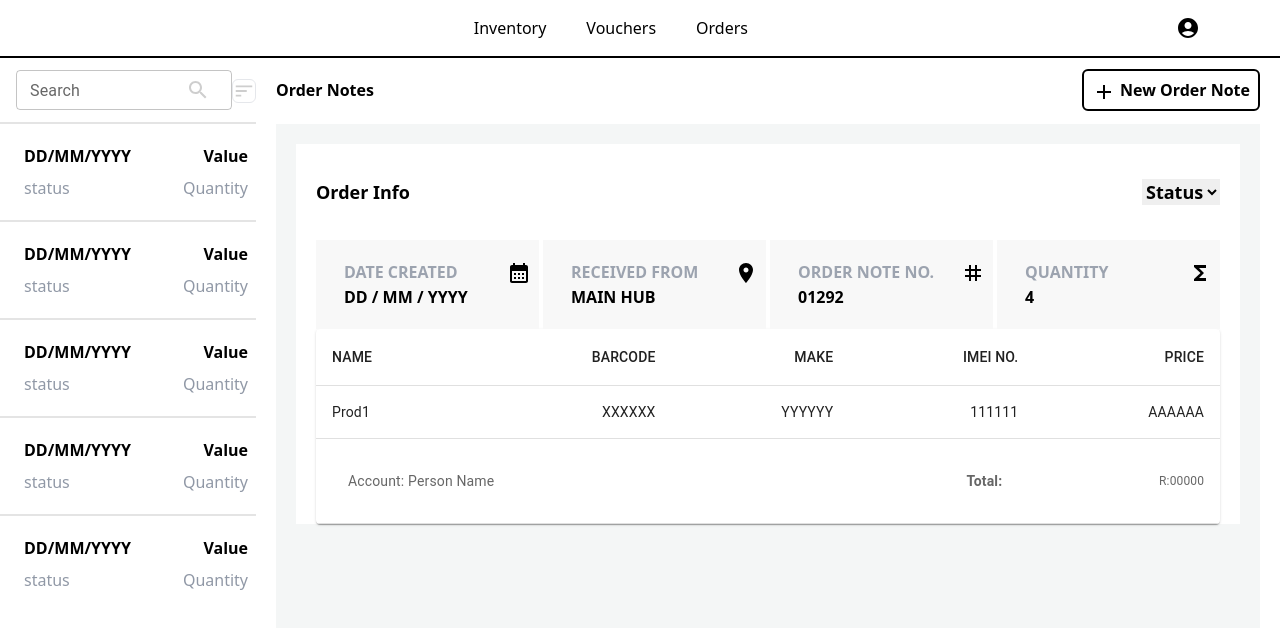
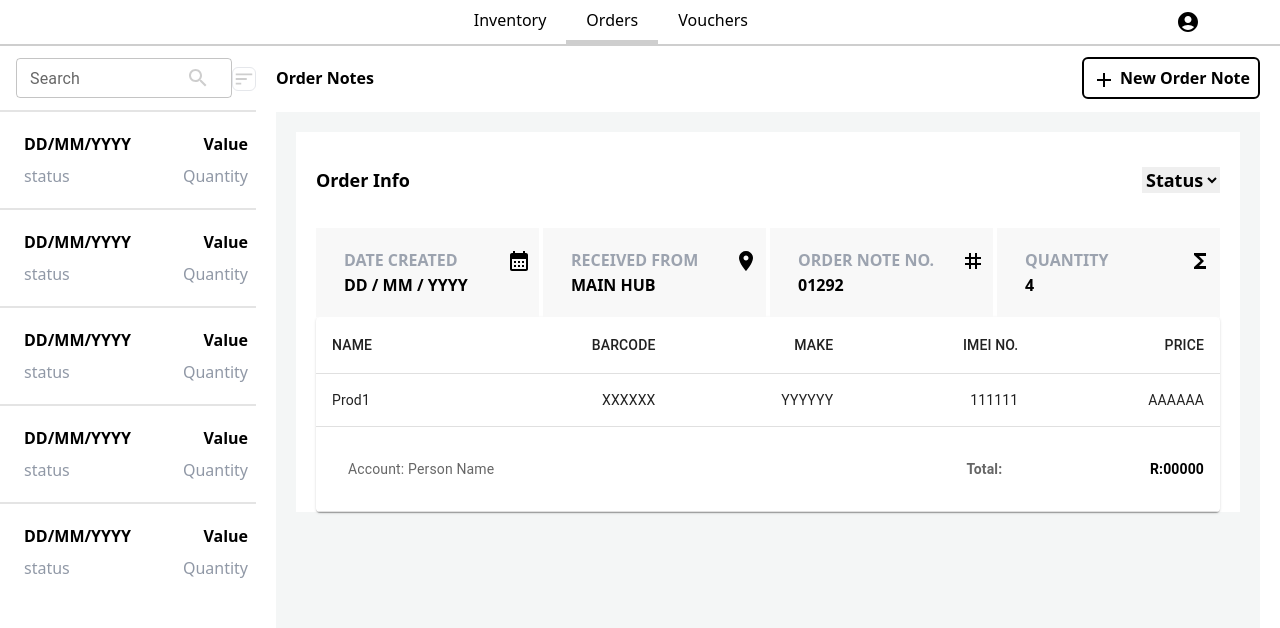
Before and after one commit to MapieMamunhe/siglonet-web-test-page, a Next.js app: page /orders/list in a window 1280 px wide. Shown: the top 628 px of the page. Built offline with nearby package versions, Linux system fonts and the light colour scheme.

Commit message:
Refactor
Update order info component styles
Add active property to otherPages array
Add border style according to the active property of other pages array

```diff
--- a/src/components/OrderInfoComponent.tsx
+++ b/src/components/OrderInfoComponent.tsx
@@ -85,8 +85,10 @@ export function OrderInfoComponent(props: props) {
                   </caption>
                 </TableCell>
                 <TableCell>
-                  <div className="flex justify-end">
-                    <span>R:00000</span>
+                  <div className="flex justify-end ">
+                    <span className="font-bold text-sm text-black">
+                      R:00000
+                    </span>
                   </div>
                 </TableCell>
               </TableRow>
--- a/src/pages/orders/NavLinksComponent.tsx
+++ b/src/pages/orders/NavLinksComponent.tsx
@@ -5,11 +5,18 @@ type props = { otherPages: any[] };
 export function NavLinksComponent(props: props) {
   return (
     <header>
-      <nav className="border-b-2 border-solid border-black grid grid-cols-5">
+      <nav className="border-b-2 border-solid border-[#CECECE] grid grid-cols-5">
         <ul className="flex justify-end col-span-3">
           {props.otherPages.map((page) => (
             <Link href={page.link} key={page.name}>
-              <li className="px-5 py-4">{page.name}</li>
+              <li
+                className={
+                  "px-5 py-2 border-[#CECECE]" +
+                  (page.active ? " border-b-4" : "")
+                }
+              >
+                {page.name}
+              </li>
             </Link>
           ))}
         </ul>
--- a/src/pages/orders/list.tsx
+++ b/src/pages/orders/list.tsx
@@ -14,14 +14,17 @@ const OrdersList: React.FC = () => {
     {
       name: "Inventory",
       link: "inventory/list",
+      active: false,
+    },
+    {
+      name: "Orders",
+      link: "inventory/list",
+      active: true,
     },
     {
       name: "Vouchers",
       link: "vouchers/list",
-    },
-    {
-      name: "Orders",
-      link: "inventory/list",
+      active: false,
     },
   ]);
   const [mainInfo, setMainInfo] = useState([
```
